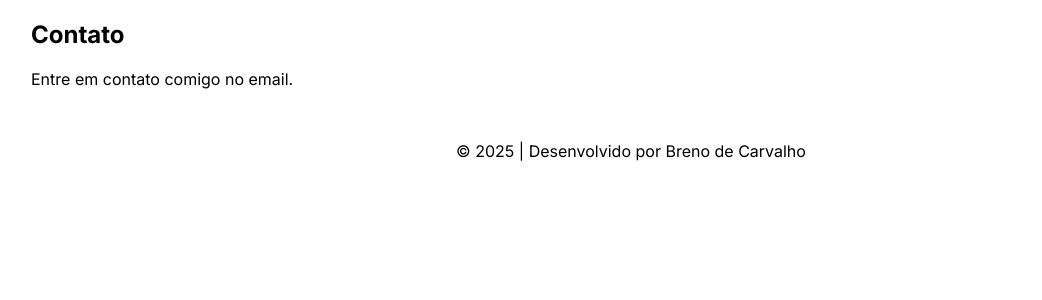
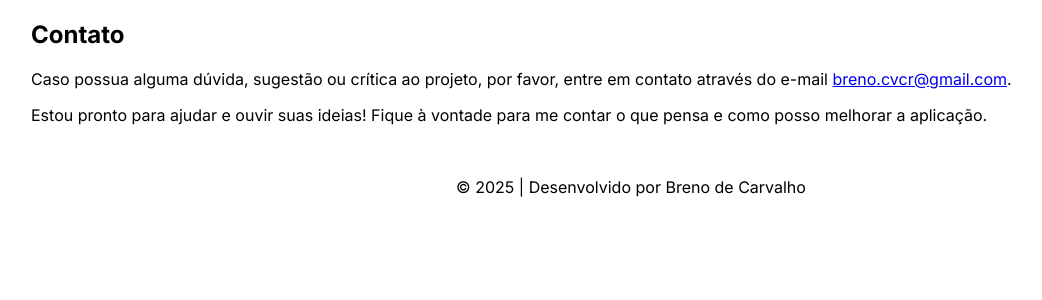
Before and after one commit to brenobcc/chart-for-skoob, a Flask app: page /contato in a window 1280 px wide. Shown: the part 102-402 px from the top of the page, without its empty margins (9-1051 px from the left). Run offline with Flask 3, Linux system fonts and the light colour scheme.

Commit message:
add: contact text

```diff
--- a/static/style.css
+++ b/static/style.css
@@ -16,15 +16,6 @@ header {
     display: flex;
     justify-content: space-between;
     align-items: center;
-}
-
-a {
-    color: black;
-    text-decoration: none;
-}
-
-a:visited {
-    text-decoration: none;
 }
 
 header a {
@@ -171,3 +162,12 @@ a.a-button:hover {
 a.a-button:active {
     transform: scale(0.95);
 }
+
+a#other-chart {
+    color: black;
+    text-decoration: none;
+}
+
+a#other-chart:visited {
+    text-decoration: none;
+}
--- a/templates/contact.html
+++ b/templates/contact.html
@@ -24,7 +24,9 @@
     <section>
         <h1>Contato</h1>
 
-        <p>Entre em contato comigo no email.</p>
+        <p>Caso possua alguma dúvida, sugestão ou crítica ao projeto, por favor, entre em contato através do e-mail <a href="mailto:breno.cvcr@gmail.com">breno.cvcr@gmail.com</a>.</p>
+
+        <p>Estou pronto para ajudar e ouvir suas ideias! Fique à vontade para me contar o que pensa e como posso melhorar a aplicação.</p>
     </section>
 
     <footer>
--- a/templates/result.html
+++ b/templates/result.html
@@ -32,7 +32,7 @@
                 <button class="button-generate" style="justify-self: center;">Baixar imagem</button>
             </a>
 
-            <a class="a-button" href="{{ url_for('homepage') }}">
+            <a id="other-chart" class="a-button" href="{{ url_for('homepage') }}">
                 <strong>↺</strong> Gerar outro chart
             </a>
         </section>
```
